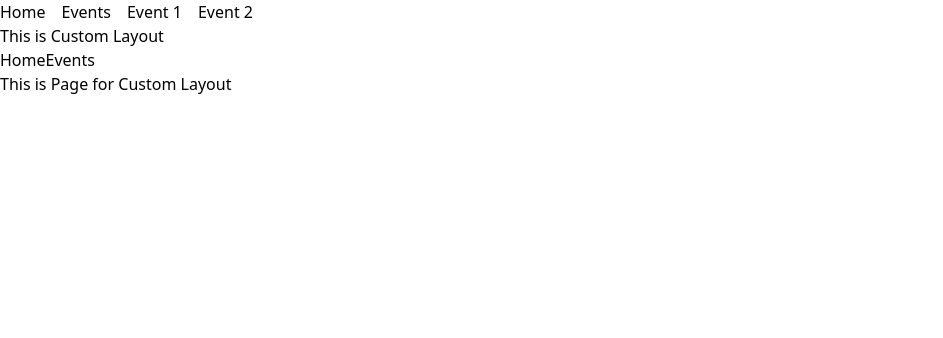
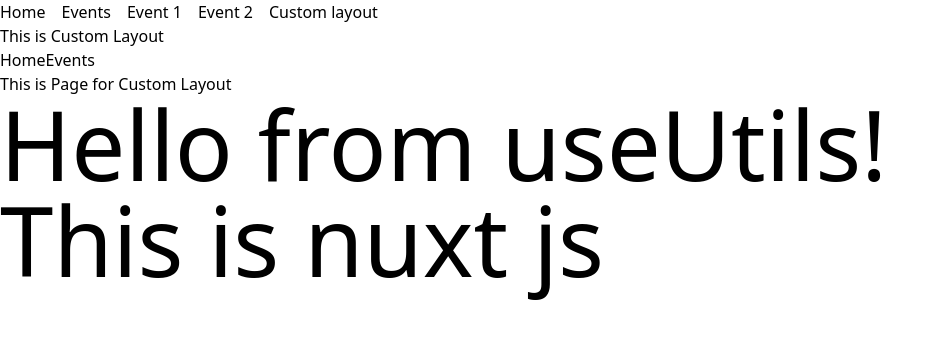
Before and after one commit to shahinamen/nuxt-project, a Nuxt app: page /custom in a window 1280 px wide. Shown: the top 338 px of the page, without its empty margins (0-943 px from the left). Built offline with nearby package versions, Linux system fonts and the light colour scheme.

Commit message:
composable tested

```diff
--- a/app/components/Navbar.vue
+++ b/app/components/Navbar.vue
@@ -5,6 +5,7 @@
             <li><NuxtLink to="/events">Events</NuxtLink></li>
             <li><NuxtLink to="/events/1">Event 1</NuxtLink></li>
             <li><NuxtLink to="/events/2">Event 2</NuxtLink></li>
+            <li><NuxtLink to="/custom">Custom layout</NuxtLink></li>
         </ul>
     </nav>
 </template>
--- /dev/null
+++ b/app/composables/useUtils.js
@@ -0,0 +1,22 @@
+export const useUtils = () => {
+  const formatDate = (date) => {
+    return new Date(date).toLocaleDateString('en-US', {
+      year: 'numeric',
+      month: 'long',
+      day: 'numeric'
+    });
+  };
+
+  const capitalize = (str) => {
+    return str.charAt(0).toUpperCase() + str.slice(1);
+  };
+
+  const sayHello = () => {
+    return "Hello from useUtils!";
+  };
+  return {
+    formatDate,
+    capitalize,
+    sayHello,
+  };
+}
--- a/app/pages/custom.vue
+++ b/app/pages/custom.vue
@@ -2,7 +2,12 @@
 definePageMeta({
   layout: "custom",
 });
+
+const { sayHello, capitalize } = useUtils();
+
 </script>
 <template>
   <p>This is Page for Custom Layout</p>
+  <h1 class="text-8xl">{{ sayHello() }}</h1>
+  <h1 class="text-8xl">{{ capitalize('this is nuxt js') }}</h1>
 </template>
```
